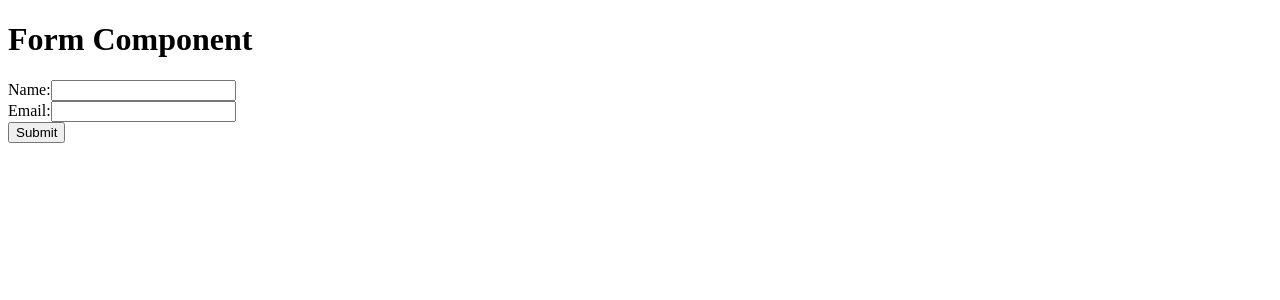
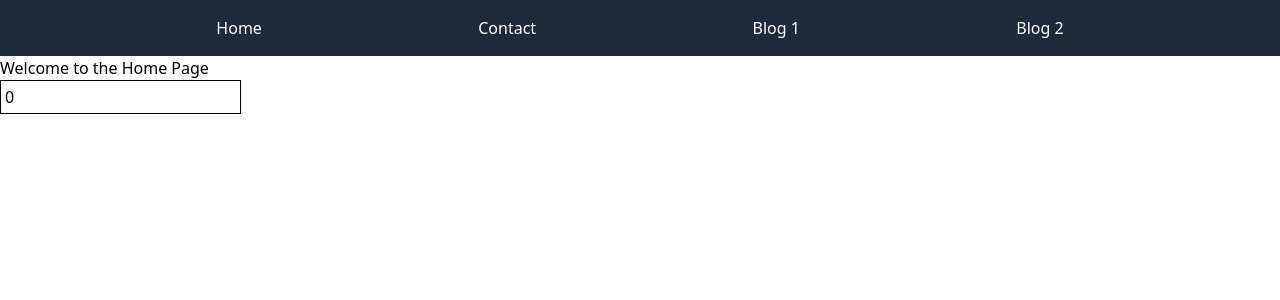
Before and after one commit to sumankarkii897/nuxt_app, a Nuxt app: page / in a window 1280 px wide. Shown: the top 300 px of the page. Built offline with nearby package versions, Linux system fonts and the light colour scheme.

Commit message:
Day2-Task Completed

```diff
--- a/app/app.vue
+++ b/app/app.vue
@@ -4,8 +4,21 @@ import AppAlert from './components/AppAlert.vue';
 </script>
 
 <template>
-  <div>
-   <!-- <AppAlert /> -->
+  <!-- <div>
+
     <FormComponent />
-  </div>
+  </div> -->
+  <NuxtLayout>
+    <header>
+      <nav class="bg-gray-800 text-white">
+      <ul class="flex space-x-4 p-4 justify-evenly">
+        <li><NuxtLink to="/">Home</NuxtLink></li>
+        <li><NuxtLink to="/contact">Contact</NuxtLink></li>
+        <li><NuxtLink to="/blog/1">Blog 1</NuxtLink></li>
+        <li><NuxtLink to="/blog/2">Blog 2</NuxtLink></li>
+      </ul>
+      </nav>
+    </header>
+    <NuxtPage></NuxtPage>
+  </NuxtLayout>
 </template>
--- /dev/null
+++ b/app/assets/css/main.css
@@ -0,0 +1 @@
+@import "tailwindcss";
--- /dev/null
+++ b/app/pages/about.vue
@@ -0,0 +1,5 @@
+<template>
+    <div>
+        <h1>Welcome to the about Page</h1>
+    </div>
+</template>
--- /dev/null
+++ b/app/pages/blog/[id].vue
@@ -0,0 +1,10 @@
+<script setup>
+    import { useRoute } from 'vue-router';
+    const route=useRoute();
+
+</script>
+<template>
+    <div>
+        <h1>Blog Id : {{ route.params.id }}</h1>
+    </div>
+</template>
--- /dev/null
+++ b/app/pages/contact.vue
@@ -0,0 +1,5 @@
+<template>
+    <div>
+        <h1>Welcome to the Contact Page</h1>
+    </div>
+</template>
--- /dev/null
+++ b/app/pages/index.vue
@@ -0,0 +1,20 @@
+<script setup>
+    import { ref } from 'vue';
+    const num=ref(0);
+    const goToBlog=()=>{
+        if(num.value>0){
+            const router=useRouter();
+            router.push(`/blog/${num.value}` )
+        }
+    }
+</script>
+<!-- <NuxtLink to="/blog/1"></NuxtLink> only used in the template inside script use useRouter and router.push(`/blog/${num.value}`  ) -->
+<template>
+    <div>
+        <h1>Welcome to the Home Page</h1>
+        <div class="flex space-x-4 flex-col items-start">
+            <input type="number" v-model="num" name="" id="" class="border p-1" >
+<button v-if="num>0" @click="goToBlog" class="border p-1.5 m-1">Go to Blog {{ num }}</button>
+        </div>
+    </div>
+</template>
--- a/nuxt.config.ts
+++ b/nuxt.config.ts
@@ -1,5 +1,12 @@
 // https://nuxt.com/docs/api/configuration/nuxt-config
+import tailwindcss from "@tailwindcss/vite";
 export default defineNuxtConfig({
   compatibilityDate: '2025-07-15',
-  devtools: { enabled: true }
+  devtools: { enabled: true },
+  css: ['./app/assets/css/main.css'],
+  vite: {
+    plugins: [
+      tailwindcss(),
+    ],
+  },
 })
--- a/package.json
+++ b/package.json
@@ -10,7 +10,9 @@
     "postinstall": "nuxt prepare"
   },
   "dependencies": {
+    "@tailwindcss/vite": "^4.1.18",
     "nuxt": "^4.2.2",
+    "tailwindcss": "^4.1.18",
     "vue": "^3.5.25",
     "vue-router": "^4.6.4"
   }
```
Also changed, not shown: 1 other file (tests, documents, lock files or other folders).
